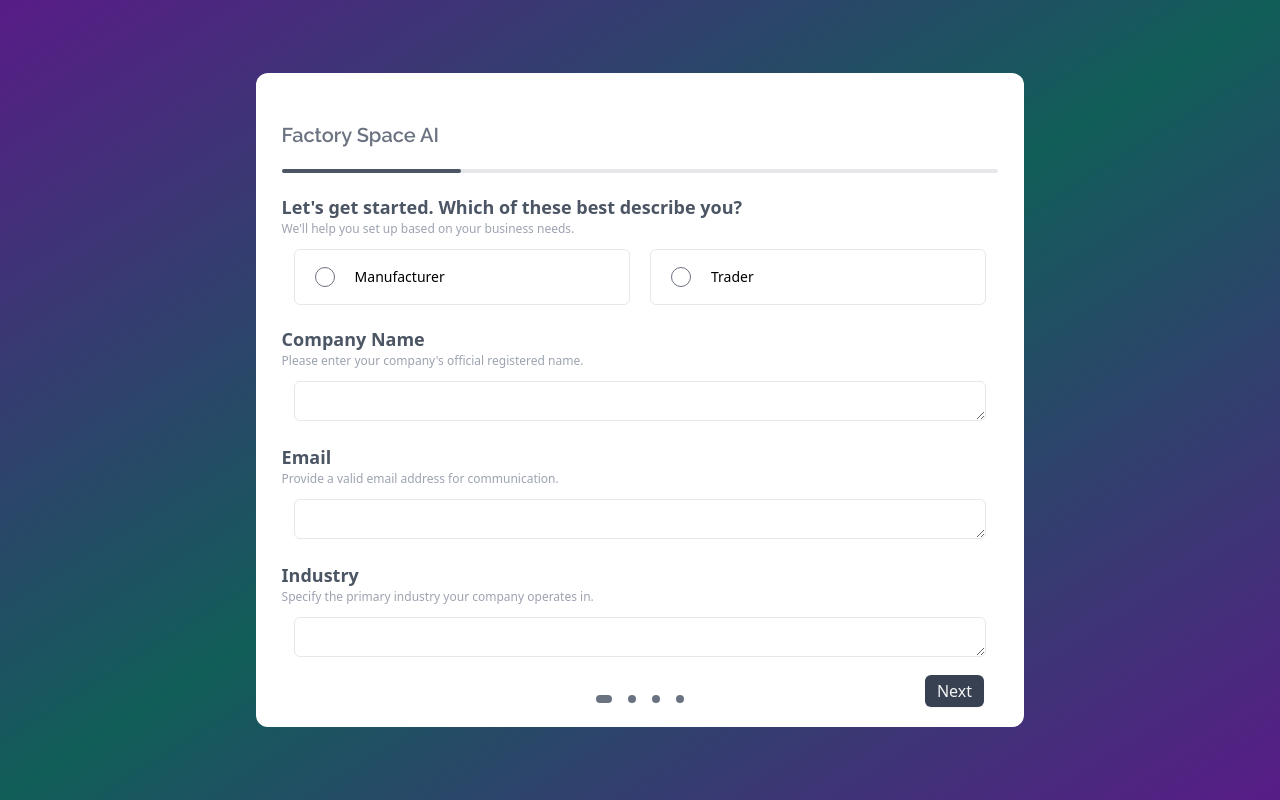
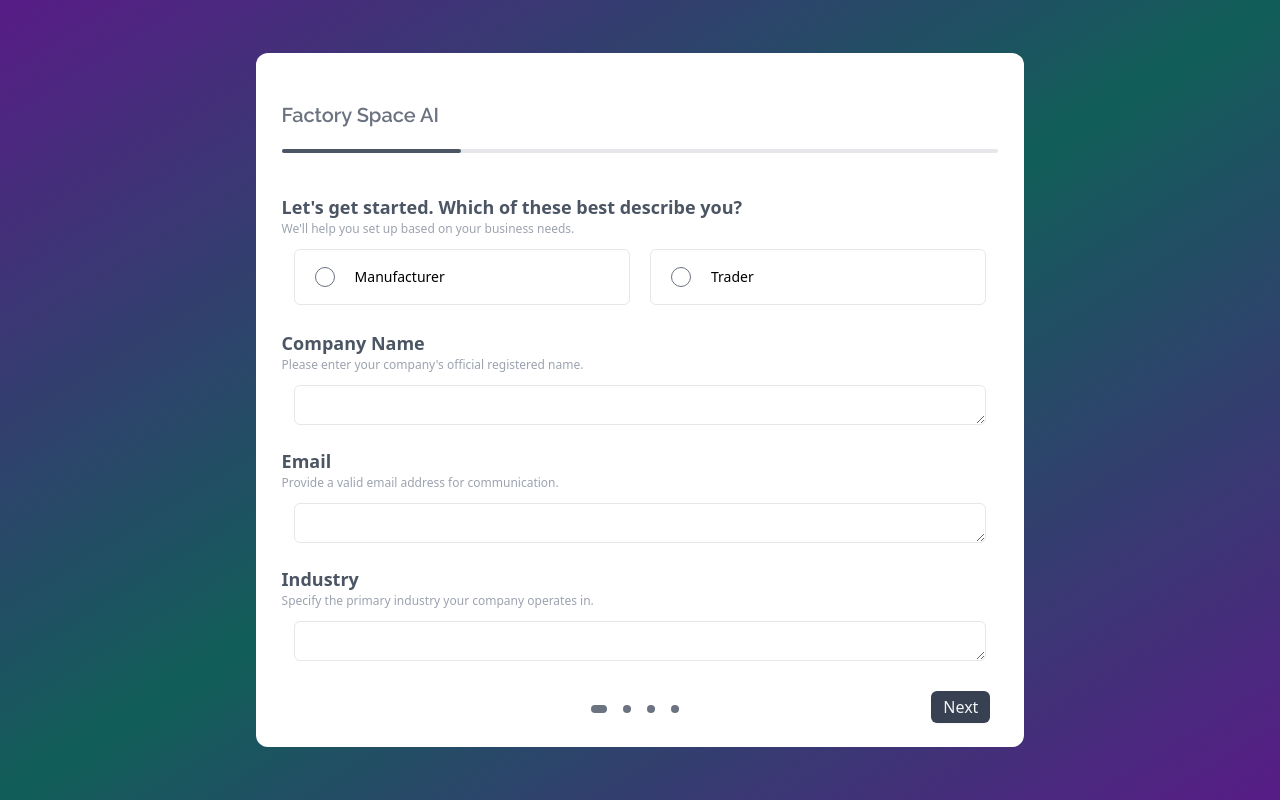
Before and after one commit to BasudevBharatBhushan/factory-space, a React (Vite) app: page /connect in a window 1280 px wide. Built offline with nearby package versions, Linux system fonts and the light colour scheme.

Commit message:
connect form responsiveness checked

```diff
--- a/src/components/Slide/Slide.jsx
+++ b/src/components/Slide/Slide.jsx
@@ -12,10 +12,10 @@ const Slide = ({
   isLastSlide,
 }) => {
   return (
-    <div className="relative  w-full h-full xl:w-[60vw] xl:h-auto xl:min-h-[80vh] px-[2vw] py-[6vh] bg-white rounded-none xl:rounded-xl overflow-y-visible overflow-x-visible">
-      <SlideHeader Header={Header} />
+    <div className="relative   w-full h-full xl:w-[60vw] xl:h-auto xl:min-h-[80vh] px-[2vw] pt-[6vh] pb-[3vh] bg-white rounded-none xl:rounded-xl flex flex-col justify-between lg:justify-start xl:justify-between items-start overflow-y-visible overflow-x-visible">
+      <SlideHeader Header={Header} slideNo={slideNo} totalSlide={totalSlide} />
 
-      <ProgressBar targetProgress={(slideNo / totalSlide) * 100} />
+      {/* <ProgressBar targetProgress={(slideNo / totalSlide) * 100} /> */}
 
       <SlideQuestioner slideQuestions={slideQuestions} />
 
--- a/src/components/Slide/SlideFooterButton.jsx
+++ b/src/components/Slide/SlideFooterButton.jsx
@@ -4,16 +4,20 @@ import { ConnectContext } from "../../context/ConnectContext";
 const SlideFooterButton = ({ isLastSlide, slideNo }) => {
   const { handleNextSlide, handleBackSlide } = useContext(ConnectContext);
   return (
-    <div className="slide-footer">
-      {slideNo > 1 && (
+    <div className="slide-footer  pb-2 lg:pb-0 pt-2 px-2 w-full  flex flex-row justify-between items-baseline">
+      {slideNo > 1 ? (
         <button
-          className="absolute bottom-5 left-10 text-gray-500 font-Ralewy"
+          className="   text-gray-500 font-Ralewy"
           onClick={handleBackSlide}
         >
           {"<"} Back
         </button>
+      ) : (
+        <button className=" font-Ralewy text-transparent disabled cursor-default">
+          {"<"} Back
+        </button>
       )}
-      <div className="absolute bottom-5 left-1/2 -translate-x-1/2 py-1 slide-dots flex flex-row justify-around items-center  ">
+      <div className="   py-1 slide-dots flex flex-row justify-around items-center  ">
         <div
           className={` h-2 mx-2 bg-gray-500 rounded-full ${
             slideNo === 1 ? "w-4" : "w-2"
@@ -37,13 +41,13 @@ const SlideFooterButton = ({ isLastSlide, slideNo }) => {
       </div>
       {!isLastSlide ? (
         <button
-          className=" absolute bottom-5 right-10 bg-gray-700 rounded-md  px-3 py-1 text-gray-100 hover:bg-gray-800 hover:text-gray-200  transition ease-in-out duration-100 shadow-sm"
+          className="    bg-gray-700 rounded-md  px-3 py-1 text-gray-100 hover:bg-gray-800 hover:text-gray-200  transition ease-in-out duration-100 shadow-sm"
           onClick={handleNextSlide}
         >
           Next
         </button>
       ) : (
-        <button className=" absolute bottom-5  right-10 bg-gray-700 rounded-md  px-3 py-1 text-gray-100 hover:bg-gray-800 hover:text-gray-200  transition ease-in-out duration-100 shadow-sm">
+        <button className="  bg-gray-700 rounded-md  px-3 py-1 text-gray-100 hover:bg-gray-800 hover:text-gray-200  transition ease-in-out duration-100 shadow-sm">
           Done
         </button>
       )}
--- a/src/components/Slide/SlideHeader.jsx
+++ b/src/components/Slide/SlideHeader.jsx
@@ -1,10 +1,14 @@
 import React from "react";
+import ProgressBar from "../ProgressBar";
 
-const SlideHeader = ({ Header }) => {
+const SlideHeader = ({ Header, slideNo, totalSlide }) => {
   return (
-    <div className="slide-header mb-5 font-Raleway font-semibold text-xl text-gray-500">
-      <p>{Header}</p>
-    </div>
+    <>
+      <div className="slide-header mb-5 font-Raleway font-semibold text-xl text-gray-500 w-full">
+        <p>{Header}</p>
+        <ProgressBar targetProgress={(slideNo / totalSlide) * 100} />
+      </div>
+    </>
   );
 };
 
--- a/src/components/Slide/SlideQuestioner.jsx
+++ b/src/components/Slide/SlideQuestioner.jsx
@@ -18,7 +18,7 @@ const SlideQuestioner = ({ slideQuestions }) => {
           /* console.log(obj.id); */
         }
         return (
-          <div className="slide-questioner mb-1 " key={index}>
+          <div className="slide-questioner mb-1 w-full " key={index}>
             <p className=" text-lg text-gray-600 font-bold">{obj.question}</p>
             <p className="text-xs font-extralight text-gray-400">
               {obj.description}
```
